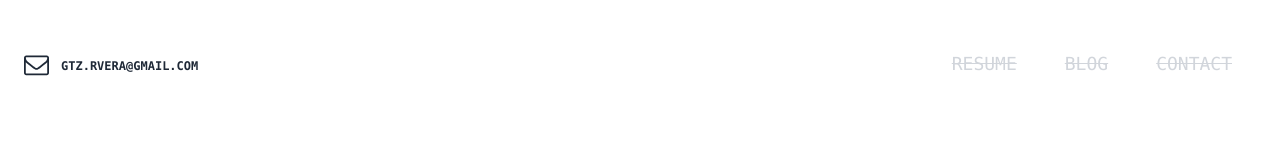
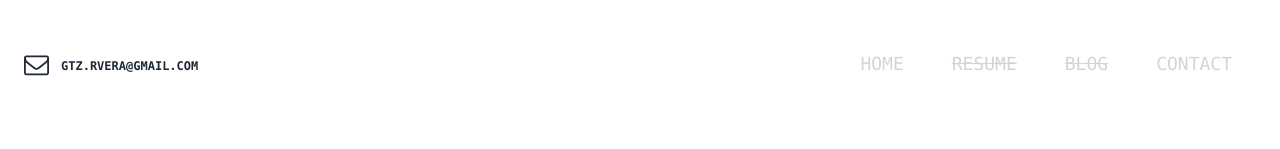
Before and after one commit to vcgtz/about-me, a Vue app: page / in a window 1280 px wide. Shown: the top 149 px of the page. Built offline with nearby package versions, Linux system fonts and the light colour scheme; the HTML template or start-up script is replaced by a standard one.

Commit message:
Enable links to go to contact and home page

```diff
--- a/src/components/Header.vue
+++ b/src/components/Header.vue
@@ -5,16 +5,18 @@
 
       <div class="flex items-center">
         <nav class="font-sen text-gray-300 dark:text-white uppercase text-lg lg:flex items-center hidden">
+          <router-link :to="{ name: 'home'}" class="py-2 px-6 flex hover:text-gray-800">Home</router-link>
           <a href="#" class="py-2 px-6 flex hover:text-gray-300 line-through cursor-not-allowed">Resume</a>
           <a href="#" class="py-2 px-6 flex hover:text-gray-300 line-through cursor-not-allowed">Blog</a>
-          <a href="#" class="py-2 px-6 flex hover:text-gray-300 line-through cursor-not-allowed">Contact</a>
+          <router-link :to="{ name: 'contact'}" class="py-2 px-6 flex hover:text-gray-800">Contact</router-link>
         </nav>
 
         <nav v-if="showMobileMenu" class="lg:hidden absolute top-0 right-0 w-auto p-10 bg-white text-lg text-right justify-items-end text-gray-300">
           <button @click="closeMobileMenu()" class="text-2xl">✖</button>
+          <router-link :to="{ name: 'home'}" class="py-2 px-6 flex hover:text-gray-800">Home</router-link>
           <a href="#" class="py-2 px-6 flex hover:text-gray-300 line-through cursor-not-allowed">Resume</a>
           <a href="#" class="py-2 px-6 flex hover:text-gray-300 line-through cursor-not-allowed">Blog</a>
-          <a href="#" class="py-2 px-6 flex hover:text-gray-300 line-through cursor-not-allowed">Contact</a>
+          <router-link :to="{ name: 'contact'}" class="py-2 px-6 flex hover:text-gray-800">Contact</router-link>
         </nav>
 
         <button @click="openMobileMenu()" class="lg:hidden flex flex-col ml-4">
--- a/src/router/index.js
+++ b/src/router/index.js
@@ -5,7 +5,7 @@ import Contact from '../views/Contact.vue';
 const routes = [
   {
     path: '/',
-    name: 'Home',
+    name: 'home',
     meta: {
       title: '',
     },
@@ -14,7 +14,7 @@ const routes = [
 
   {
     path: '/contact',
-    name: 'Contact',
+    name: 'contact',
     meta: {
       title: 'Contacto',
     },
```
